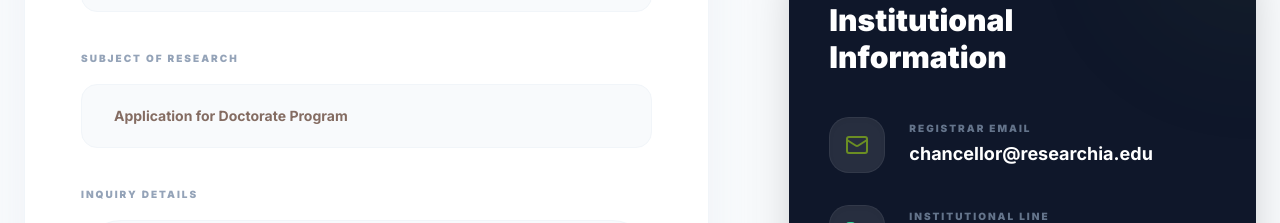
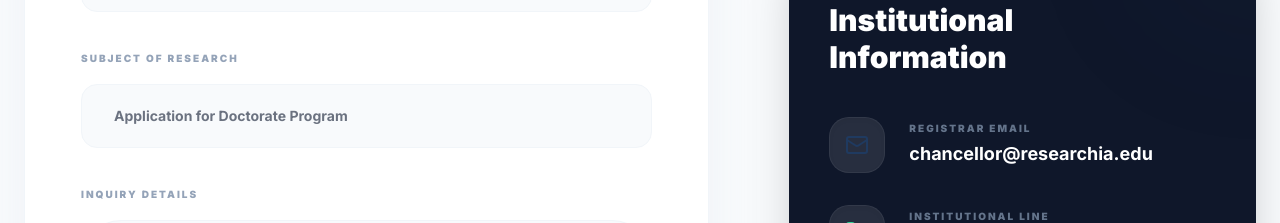
Before and after one commit to pvsameerpvs/Researchia, a Next.js app: page /contact in a window 1280 px wide. Shown: the part 860-1083 px from the top of the page. Built offline with nearby package versions, Linux system fonts and the light colour scheme.

Commit message:
fix: theming currct

```diff
--- a/src/app/globals.css
+++ b/src/app/globals.css
@@ -4,65 +4,65 @@
 
 @layer base {
   :root {
-    --background: 41.5 39.4% 93.5%; /* Warm Beige #F5F1E8 */
-    --foreground: 19 28.7% 28%;   /* Deep Brown #5C4033 */
+    --background: 0 0% 100%;       /* Pure White #FFFFFF */
+    --foreground: 0 0% 10%;        /* Dark Text #1A1A1A */
 
     --card: 0 0% 100%;
-    --card-foreground: 19 28.7% 28%;
+    --card-foreground: 0 0% 10%;
 
     --popover: 0 0% 100%;
-    --popover-foreground: 19 28.7% 28%;
+    --popover-foreground: 0 0% 10%;
 
-    --primary: 79.6 60.5% 34.7%; /* Soft Olive Green #6B8E23 */
+    --primary: 215 51% 25%;        /* Deep Navy Blue #1F3A5F */
     --primary-foreground: 0 0% 100%;
 
-    --secondary: 45.6 67.5% 47.1%; /* Soft Gold Accent #C9A227 */
+    --secondary: 209 31% 42%;      /* Soft Steel Blue #4A6C8C */
     --secondary-foreground: 0 0% 100%;
 
-    --muted: 41.5 15% 88%;
-    --muted-foreground: 19 15% 45%;
+    --muted: 214 32% 97%;          /* Light Grey Background #F5F7FA */
+    --muted-foreground: 220 9% 46%; /* Muted Text #6B7280 */
 
-    --accent: 45.6 67.5% 47.1%; /* Soft Gold Accent #C9A227 */
+    --accent: 38 60% 56%;          /* Gold / Mustard #D4A24C */
     --accent-foreground: 0 0% 100%;
 
     --destructive: 0 84.2% 60.2%;
     --destructive-foreground: 210 40% 98%;
 
-    --border: 19 20% 85%;
-    --input: 19 20% 85%;
-    --ring: 79.6 60.5% 34.7%;
+    --border: 220 13% 91%;         /* Light Grey #E5E7EB */
+    --input: 220 13% 91%;
+    --ring: 215 51% 25%;
 
     --radius: 0.75rem;
   }
 
   .dark {
-    --background: 19 28.7% 10%;
-    --foreground: 41.5 39.4% 93.5%;
+    --background: 215 51% 10%;
+    --foreground: 0 0% 100%;
 
-    --card: 19 28.7% 12%;
-    --card-foreground: 41.5 39.4% 93.5%;
+    --card: 215 51% 12%;
+    --card-foreground: 0 0% 100%;
 
-    --popover: 19 28.7% 12%;
-    --popover-foreground: 41.5 39.4% 93.5%;
+    --popover: 215 51% 12%;
+    --popover-foreground: 0 0% 100%;
 
-    --primary: 79.6 60.5% 45%;
-    --primary-foreground: 19 28.7% 10%;
+    --primary: 38 60% 56%;         /* Flip primary/accent for dark mode consistency if desired, or keep as is */
+    --primary-foreground: 215 51% 10%;
 
-    --secondary: 45.6 67.5% 47.1%;
-    --secondary-foreground: 19 28.7% 10%;
+    --secondary: 209 31% 42%;
+    --secondary-foreground: 0 0% 100%;
 
-    --muted: 19 20% 20%;
-    --muted-foreground: 41.5 15% 70%;
+    --muted: 215 30% 15%;
+    --muted-foreground: 220 9% 70%;
 
-    --accent: 45.6 67.5% 47.1%;
-    --accent-foreground: 19 28.7% 10%;
+    --accent: 38 60% 56%;
+    --accent-foreground: 215 51% 10%;
 
     --destructive: 0 62.8% 30.6%;
     --destructive-foreground: 210 40% 98%;
 
-    --border: 19 20% 20%;
-    --input: 19 20% 20%;
-    --ring: 79.6 60.5% 45%;
+    --border: 215 30% 20%;
+    --input: 215 30% 20%;
+    --ring: 38 60% 56%;
   }
 }
 
--- a/src/components/home/Hero.tsx
+++ b/src/components/home/Hero.tsx
@@ -9,9 +9,9 @@ export default function Hero() {
   return (
     <section className="relative w-full pt-16 pb-24 lg:pt-32 lg:pb-40 overflow-hidden bg-background">
       {/* Grid Pattern Background */}
-      <div className="absolute inset-0 z-0 opacity-[0.03]"
+      <div className="absolute inset-0 z-0 opacity-[0.05]"
            style={{
-             backgroundImage: `linear-gradient(to right, #5C4033 1px, transparent 1px), linear-gradient(to bottom, #5C4033 1px, transparent 1px)`,
+             backgroundImage: `linear-gradient(to right, #1F3A5F 1px, transparent 1px), linear-gradient(to bottom, #1F3A5F 1px, transparent 1px)`,
              backgroundSize: '40px 40px'
            }}>
       </div>
@@ -25,10 +25,10 @@ export default function Hero() {
               #1 LMS FOR DOCTORAL SUCCESS
             </h4>
 
-            <h1 className="text-5xl md:text-7xl font-black text-foreground leading-[1.1] tracking-tight">
+            <h1 className="text-5xl md:text-7xl font-black text-primary leading-[1.1] tracking-tight">
               Flexible & Scalable.<br />
               Your Platform for <br />
-              <span className="text-primary">High Value Research.</span>
+              <span className="text-accent">High Value Research.</span>
             </h1>
 
             <p className="text-lg md:text-xl text-muted-foreground max-w-xl mx-auto lg:mx-0 leading-relaxed">
@@ -36,7 +36,7 @@ export default function Hero() {
             </p>
 
             <div className="flex flex-col sm:flex-row items-center justify-center lg:justify-start gap-6 pt-2">
-              <Button asChild size="lg" className="h-16 px-8 text-lg font-bold rounded-lg bg-foreground text-background hover:bg-foreground/90 shadow-xl transition-all hover:translate-y-[-2px]">
+              <Button asChild size="lg" className="h-16 px-8 text-lg font-bold rounded-none bg-primary text-primary-foreground hover:bg-primary/90 shadow-xl transition-all hover:translate-y-[-2px]">
                 <Link href="/signup">
                   Start Free Trial
                   <ArrowUpRight className="ml-2" size={24} />
@@ -47,7 +47,7 @@ export default function Hero() {
                 <div className="w-16 h-16 rounded-full bg-secondary flex items-center justify-center text-white shadow-lg group-hover:scale-110 transition-transform">
                   <Play size={24} fill="currentColor" className="ml-1" />
                 </div>
-                <span className="text-foreground font-bold text-lg underline decoration-2 decoration-transparent group-hover:decoration-secondary transition-all">
+                <span className="text-primary font-bold text-lg underline decoration-2 decoration-transparent group-hover:decoration-secondary transition-all">
                   How it Works
                 </span>
               </button>
--- a/src/components/layout/Navbar.tsx
+++ b/src/components/layout/Navbar.tsx
@@ -32,7 +32,7 @@ export default function Navbar() {
   return (
     <nav
       className={cn(
-        "fixed top-0 left-0 right-0 z-50 transition-all duration-300 bg-white border-b border-gray-100",
+        "fixed top-0 left-0 right-0 z-50 transition-all duration-300 bg-background border-b border-border",
         isScrolled ? "py-2 shadow-sm" : "py-3"
       )}
     >
@@ -61,8 +61,8 @@ export default function Navbar() {
                   className={cn(
                     "text-[15px] font-bold transition-colors uppercase tracking-tight",
                     pathname === item.href
-                      ? "text-[#002147]"
-                      : "text-gray-600 hover:text-[#002147]"
+                      ? "text-primary"
+                      : "text-muted-foreground hover:text-primary"
                   )}
                 >
                   {item.name}
@@ -72,7 +72,7 @@ export default function Navbar() {
 
             <Button
               asChild
-              className="bg-[#002147] hover:bg-[#003166] text-white rounded-none px-8 py-6 text-sm font-bold uppercase tracking-wider"
+              className="bg-primary hover:bg-primary/90 text-primary-foreground rounded-none px-8 py-6 text-sm font-bold uppercase tracking-wider shadow-lg transition-transform hover:scale-105"
             >
               <Link href="/request-proposal">
                 Request a Proposal
@@ -85,7 +85,7 @@ export default function Navbar() {
             <Button
               variant="ghost"
               size="icon"
-              className="text-[#002147]"
+              className="text-primary"
               onClick={() => setMobileMenuOpen(!mobileMenuOpen)}
             >
               {mobileMenuOpen ? <X size={28} /> : <Menu size={28} />}
@@ -96,7 +96,7 @@ export default function Navbar() {
 
       {/* Mobile Menu */}
       {mobileMenuOpen && (
-        <div className="lg:hidden absolute top-full left-0 right-0 bg-white border-b border-gray-200 p-6 shadow-2xl animate-in slide-in-from-top-4 duration-300">
+        <div className="lg:hidden absolute top-full left-0 right-0 bg-background border-b border-border p-6 shadow-2xl animate-in slide-in-from-top-4 duration-300">
           <div className="flex flex-col gap-6">
             {navItems.map((item) => (
               <Link
@@ -106,8 +106,8 @@ export default function Navbar() {
                 className={cn(
                   "text-lg font-bold transition-colors uppercase",
                   pathname === item.href
-                    ? "text-[#002147]"
-                    : "text-gray-500 hover:text-[#002147]"
+                    ? "text-primary"
+                    : "text-muted-foreground hover:text-primary"
                 )}
               >
                 {item.name}
@@ -115,7 +115,7 @@ export default function Navbar() {
             ))}
             <Button
               asChild
-              className="bg-[#002147] hover:bg-[#003166] text-white rounded-none w-full py-6 font-bold uppercase"
+              className="bg-primary hover:bg-primary/90 text-primary-foreground rounded-none w-full py-6 font-bold uppercase"
             >
               <Link href="/request-proposal" onClick={() => setMobileMenuOpen(false)}>
                 Request a Proposal
```
